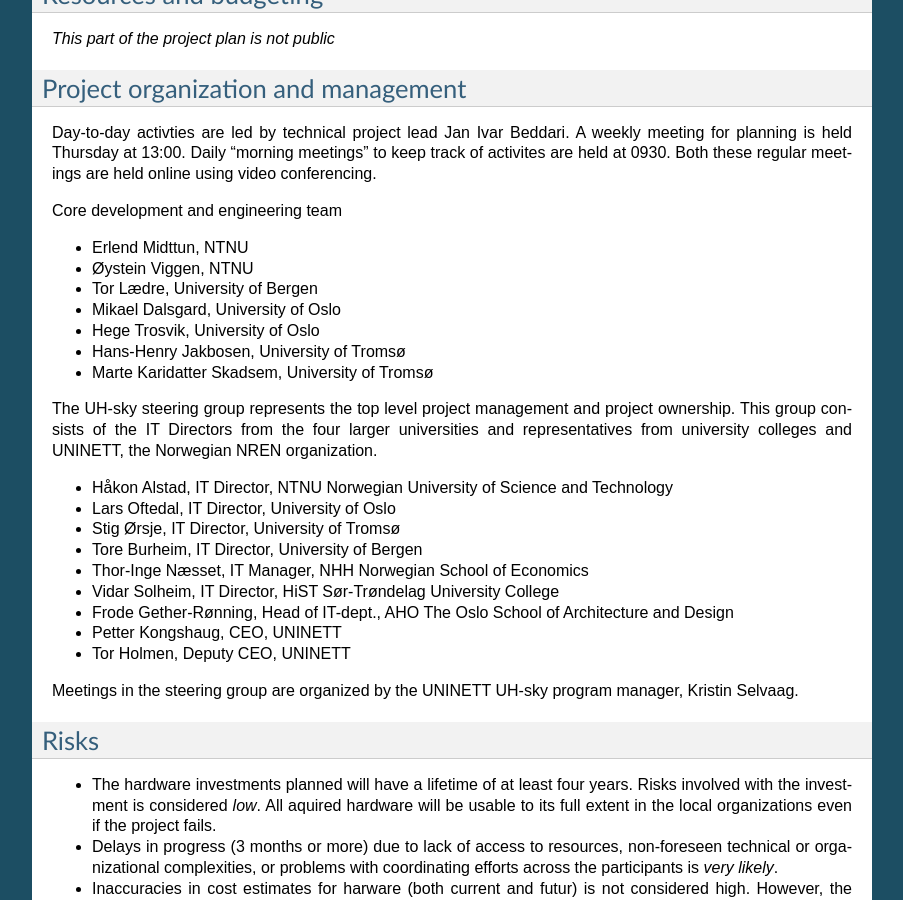
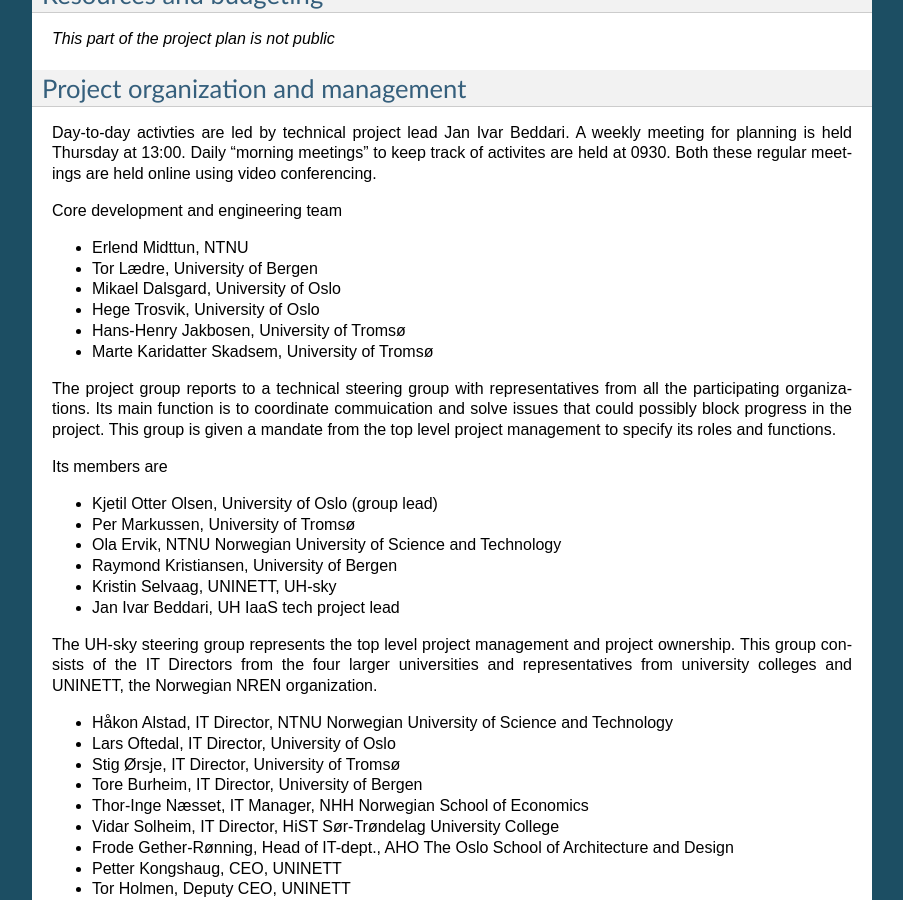
Before and after one commit to norcams/iaas, a Sphinx documentation site: the page built from docs/project/plan.rst, in a window 1280 px wide and 900 px high, scrolled down 4711 px. Shown: the whole window, without its empty margins (198-1101 px from the left). Built offline with Sphinx 7.4.7, drawn with Linux system fonts in a browser that asks for light colours.

Commit message:
Added tech steering group to project plan

```diff
--- a/docs/project/plan.rst
+++ b/docs/project/plan.rst
@@ -7,9 +7,9 @@
 Descriptive summary
 ===================
 
-This document describes what the IaaS project will develop and deliver. The project
-aims to position IaaS as a common building block and vessel for future IT
-infrastructure and services delivery in the academic sector.
+This document describes what the IaaS project will develop and deliver. The
+project aims to position IaaS as a common building block and vessel for future
+IT infrastructure and services delivery in the academic sector.
 
 The main project activity is developing, documenting and delivering an open
 source IaaS platform ready for production use by June 15th 2015.
@@ -313,8 +313,6 @@
 
 - Erlend Midttun, NTNU
 
-- Øystein Viggen, NTNU
-
 - Tor Lædre, University of Bergen
 
 - Mikael Dalsgard, University of Oslo
@@ -324,6 +322,26 @@
 - Hans-Henry Jakbosen, University of Tromsø
 
 - Marte Karidatter Skadsem, University of Tromsø
+
+The project group reports to a technical steering group with representatives
+from all the participating organizations. Its main function is to coordinate
+commuication and solve issues that could possibly block progress in the
+project. This group is given a mandate from the top level project management to
+specify its roles and functions.
+
+Its members are
+
+- Kjetil Otter Olsen, University of Oslo (group lead)
+
+- Per Markussen, University of Tromsø
+
+- Ola Ervik, NTNU Norwegian University of Science and Technology
+
+- Raymond Kristiansen, University of Bergen
+
+- Kristin Selvaag, UNINETT, UH-sky
+
+- Jan Ivar Beddari, UH IaaS tech project lead
 
 The UH-sky steering group represents the top level project management and
 project ownership. This group consists of the IT Directors from the four larger
```
